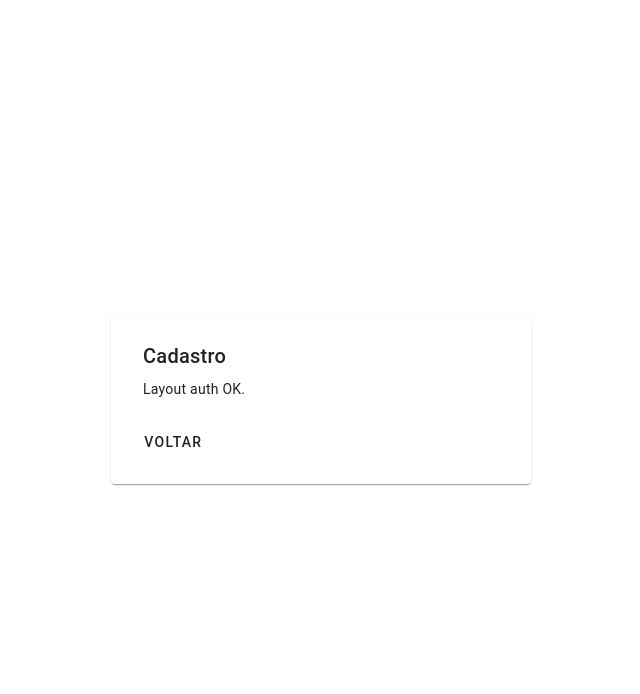
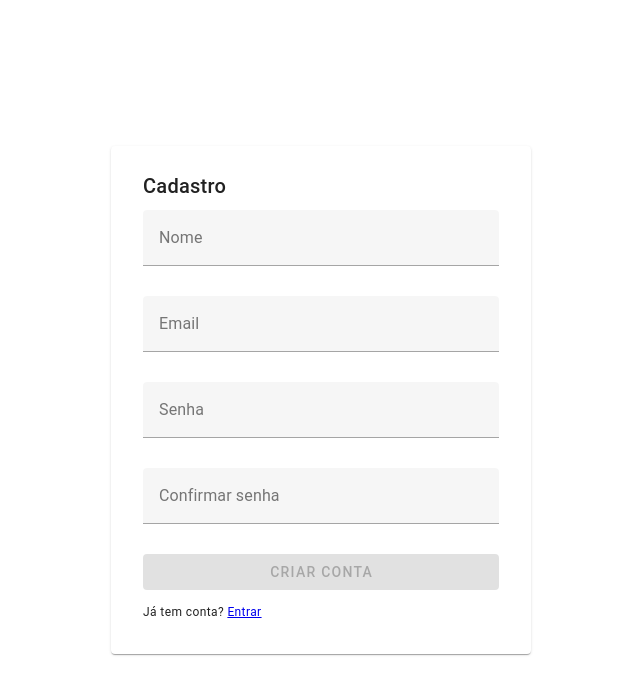
Before and after one commit to Luiz-Loch/ExpenseTracker, a Nuxt app in the folder frontend/: page /auth/register in a window 1280 px wide. Shown: the top 694 px of the page, without its empty margins (319-959 px from the left). Built offline with nearby package versions, Linux system fonts and the light colour scheme.

Commit message:
feat: register template

```diff
--- a/frontend/app/pages/auth/login.vue
+++ b/frontend/app/pages/auth/login.vue
@@ -45,9 +45,7 @@ const rules = {
   required: (v: string) => (!!v && v.length > 0) || 'Campo obrigatório',
   email: (v: string) => /.+@.+\..+/.test(v) || 'Email inválido',
   strongPassword: (v: string) => {
-    const regex: RegExp =
-      /^(?=.*[a-z])(?=.*[A-Z])(?=.*\d)(?=.*[\W_]).{8,}$/
-
+    const regex: RegExp = /^(?=.*[a-z])(?=.*[A-Z])(?=.*\d)(?=.*[\W_]).{8,}$/
     return (
       regex.test(v) ||
       'Senha deve ter no mínimo 8 caracteres, incluindo maiúscula, minúscula, número e símbolo'
--- a/frontend/app/pages/auth/register.vue
+++ b/frontend/app/pages/auth/register.vue
@@ -1,13 +1,137 @@
 <template>
   <v-card class="pa-4">
     <v-card-title>Cadastro</v-card-title>
-    <v-card-text>Layout auth OK.</v-card-text>
-    <v-card-actions>
-      <v-btn to="/auth/login" variant="text">Voltar</v-btn>
-    </v-card-actions>
+
+    <v-card-text>
+      <v-form v-model="isValid" @submit.prevent="onSubmit">
+        <!-- NOME -->
+        <v-text-field
+          v-model.trim="name"
+          label="Nome"
+          autocomplete="name"
+          :rules="[rules.required, rules.min(2), rules.max(100)]"
+          class="mb-2"
+        />
+
+        <!-- EMAIL -->
+        <v-text-field
+          v-model.trim="email"
+          label="Email"
+          type="email"
+          autocomplete="email"
+          :rules="[rules.required, rules.email, rules.max(100)]"
+          class="mb-2"
+        />
+
+        <!-- SENHA -->
+        <v-text-field
+          v-model="password"
+          label="Senha"
+          type="password"
+          autocomplete="new-password"
+          :rules="[rules.required, rules.strongPassword]"
+          class="mb-2"
+        />
+
+        <!-- CONFIRMAR SENHA -->
+        <v-text-field
+          v-model="confirmPassword"
+          label="Confirmar senha"
+          type="password"
+          autocomplete="new-password"
+          :rules="[rules.required, rules.samePassword]"
+          class="mb-2"
+        />
+
+        <v-alert v-if="error" type="error" variant="tonal" class="mb-3">
+          {{ error }}
+        </v-alert>
+
+        <v-btn
+          type="submit"
+          block
+          :loading="loading"
+          :disabled="!isValid || loading"
+        >
+          Criar conta
+        </v-btn>
+
+        <div class="text-caption mt-3">
+          Já tem conta?
+          <NuxtLink to="/auth/login">Entrar</NuxtLink>
+        </div>
+      </v-form>
+    </v-card-text>
   </v-card>
 </template>
 
+
 <script setup lang="ts">
 definePageMeta({ layout: 'auth' })
+
+import { ref } from 'vue'
+import { useAuthStore } from '../../stores/auth'
+
+const auth = useAuthStore()
+
+const name = ref<string>('')
+const email = ref<string>('')
+const password = ref<string>('')
+const confirmPassword = ref<string>('')
+
+const loading = ref<boolean>(false)
+const error = ref<string | null>(null)
+const isValid = ref<boolean>(false)
+
+const rules = {
+  required: (v: string) => (!!v && v.length > 0) || 'Campo obrigatório',
+  min: (n: number) => (v: string) => (v?.length >= n) || `Mínimo de ${n} caracteres`,
+  max: (n: number) => (v: string) => (v?.length <= n) || `Máximo de ${n} caracteres`,
+  email: (v: string) => /.+@.+\..+/.test(v) || 'Email inválido',
+  strongPassword: (v: string) => {
+    const regex: RegExp = /^(?=.*[a-z])(?=.*[A-Z])(?=.*\d)(?=.*[\W_]).{8,}$/
+    return (
+      regex.test(v) ||
+      'Senha deve ter no mínimo 8 caracteres, incluindo maiúscula, minúscula, número e símbolo'
+    )
+  },
+  samePassword: (v: string) => v === password.value || 'As senhas não conferem',
+}
+
+async function onSubmit(): Promise<void> {
+  error.value = null
+  loading.value = true
+
+  try {
+    await auth.register({
+      name: name.value,
+      email: email.value,
+      password: password.value
+    })
+
+    await navigateTo('/app')
+  } catch (e: any) {
+    const status = e?.response?.status
+    const msg = e?.response?.data?.message
+
+    switch (status) {
+      case 409:
+        error.value = 'Este email já está em uso.'
+        break
+
+      case 400:
+        if (Array.isArray(msg) && msg.length > 0) {
+          error.value = String(msg[0])
+        } else {
+          error.value = 'Dados inválidos. Verifique e tente novamente.'
+        }
+        break
+
+      default:
+        error.value = 'Não foi possível realizar o cadastro.'
+    }
+  } finally {
+    loading.value = false
+  }
+}
 </script>
--- a/frontend/app/stores/auth.ts
+++ b/frontend/app/stores/auth.ts
@@ -1,5 +1,5 @@
 import { defineStore } from 'pinia'
-import type { LoginPayload, AuthResponse } from '../types/auth'
+import type { LoginPayload, AuthResponse, RegisterPayload } from '../types/auth'
 
 export const useAuthStore = defineStore('auth', {
   state: () => ({
@@ -15,6 +15,18 @@ export const useAuthStore = defineStore('auth', {
       const { $api } = useNuxtApp()
 
       const { data } = await $api.post<AuthResponse>('/auth/login', payload);
+
+      this.token = data.accessToken
+
+      if (import.meta.client) {
+        localStorage.setItem('token', data.accessToken);
+      }
+    },
+
+    async register(payload: RegisterPayload): Promise<void> {
+      const { $api } = useNuxtApp()
+
+      const { data } = await $api.post<AuthResponse>('/auth/register', payload);
 
       this.token = data.accessToken
 
```
